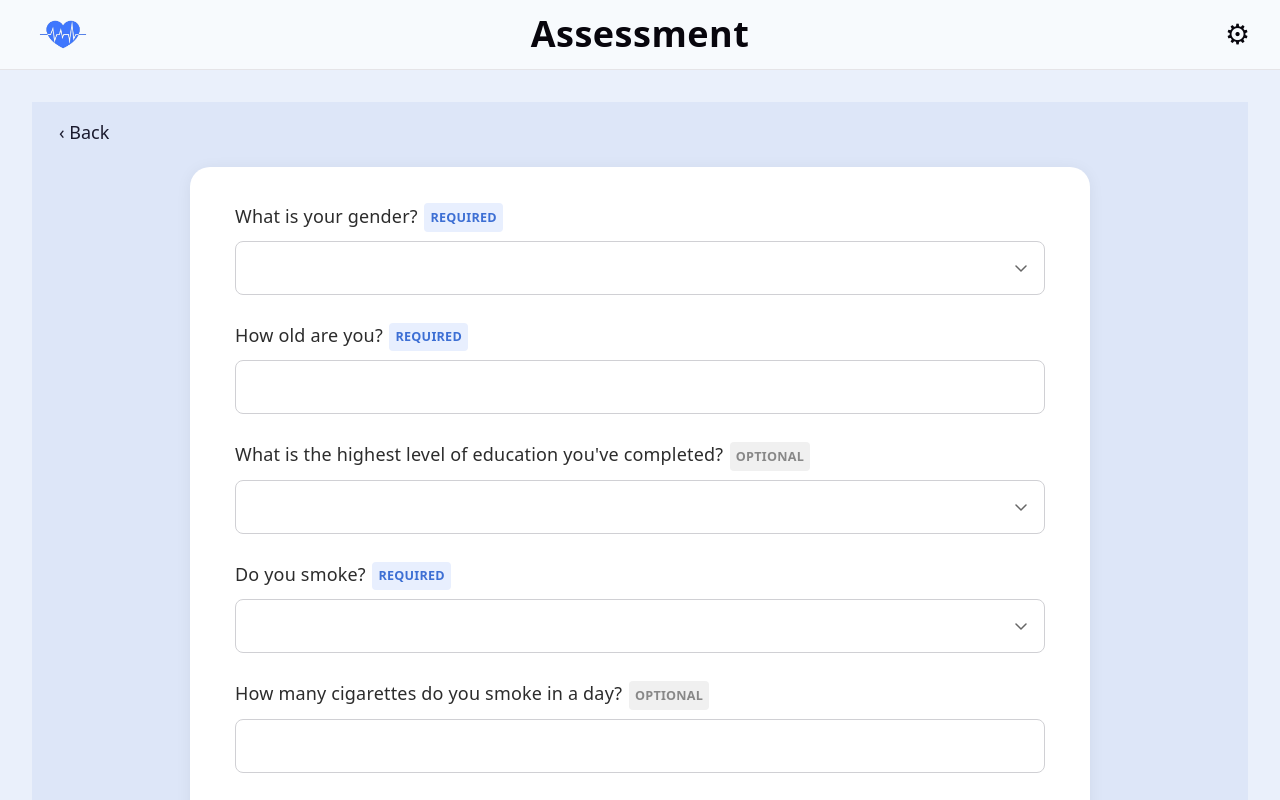
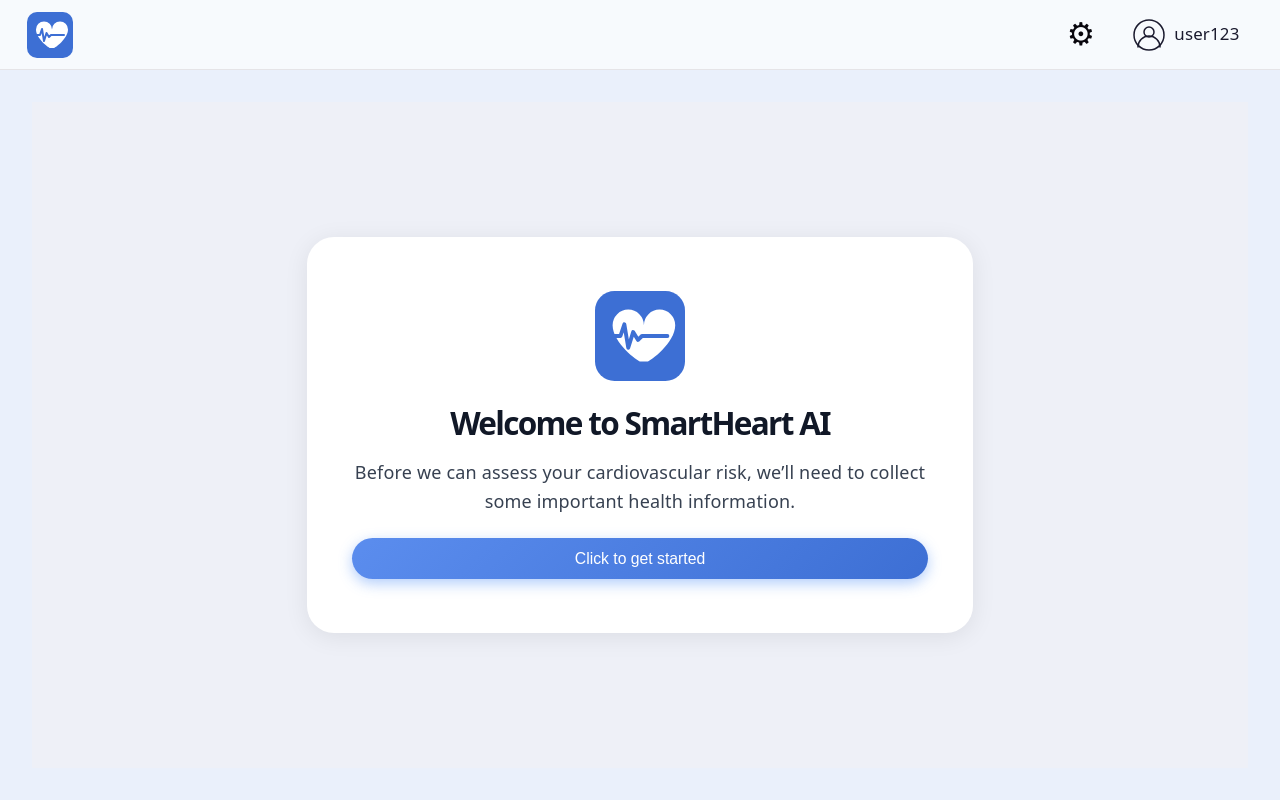
Before and after one commit to RackyDay/ai-cardiometabolic-risk, a React app in the folder frontend/: page / in a window 1280 px wide. Built offline with nearby package versions, Linux system fonts and the light colour scheme; the HTML template or start-up script is replaced by a standard one.

Commit message:
Created Welcome page & added login static placeholder

```diff
--- a/frontend/src/App.jsx
+++ b/frontend/src/App.jsx
@@ -3,6 +3,7 @@ import "./App.css";
 import InputPage from "./pages/input/InputPage";
 import DashboardPage from "./pages/dashboard/DashboardPage";
 import LearnPage from "./pages/learn/LearnPage";
+import WelcomePage from "./pages/welcome/WelcomePage";
 import { RiskProvider } from "./context/RiskContext";
 import MenuBar from "./components/layout/MenuBar/MenuBar";
 import SideNav from "./components/layout/SideNav/SideNav";
@@ -20,7 +21,8 @@ function AppLayout() {
 
         <main className="app-content">
           <Routes>
-            <Route path="/" element={<InputPage />} />
+            <Route path="/" element={<WelcomePage />} />
+            <Route path="/inputs" element={<InputPage />} />
             <Route path="/dashboard" element={<DashboardPage />} />
             <Route path="/learn" element={<LearnPage />} />
           </Routes>
--- a/frontend/src/components/common/ActionButton.css
+++ b/frontend/src/components/common/ActionButton.css
@@ -1,5 +1,5 @@
 .action-button {
-  background: linear-gradient(135deg, #4f8ef7, #1d4ed8);
+  background: linear-gradient(135deg, #5b8dee, #3d6fd4);
   color: white;
   border: none;
   border-radius: 3.125rem;
--- a/frontend/src/components/layout/MenuBar/MenuBar.css
+++ b/frontend/src/components/layout/MenuBar/MenuBar.css
@@ -1,12 +1,12 @@
 .menu-bar {
   height: 70px;
   width: 100%;
-  background: #f7faFd;
+  background: #f7fafd;
   border-bottom: 1px solid var(--border);
   display: grid;
   grid-template-columns: 180px 1fr 180px;
   align-items: center;
-  padding: 0 24px;
+  padding: 0 1.5rem;
   box-sizing: border-box;
 }
 
@@ -18,9 +18,9 @@
 .menu-bar-title {
   margin: 0;
   text-align: center;
-  font-size: 36px;
+  font-size: 1.75rem;
   font-weight: 600;
-  color: var(--text-h);
+  color: #3d6fd4;
   letter-spacing: 0.5px;
 }
 
@@ -28,16 +28,16 @@
   display: flex;
   justify-content: flex-end;
   align-items: center;
-  gap: 16px;
+  gap: 1rem;
 }
 
 .menu-icon-button {
   border: none;
   background: transparent;
   color: var(--text-h);
-  font-size: 28px;
+  font-size: 1.75rem;
   cursor: pointer;
-  padding: 6px;
+  padding: 0.375rem;
   line-height: 1;
 }
 
@@ -46,7 +46,27 @@
 }
 
 .menu-bar-logo {
-  height: 60px;
+  height: 3.75rem;
   width: auto;
   object-fit: contain;
 }
+
+.menu-profile {
+  display: flex;
+  align-items: center;
+  gap: 0.5rem;
+  cursor: pointer;
+  padding: 0.375rem 0.75rem;
+  border-radius: 2rem;
+  transition: background 0.15s;
+}
+
+.menu-profile:hover {
+  background: #e5e7eb;
+}
+
+.menu-profile-username {
+  font-size: 0.9375rem;
+  font-weight: 500;
+  color: #1a1a2e;
+}
--- a/frontend/src/components/layout/MenuBar/MenuBar.jsx
+++ b/frontend/src/components/layout/MenuBar/MenuBar.jsx
@@ -1,14 +1,17 @@
 import "./MenuBar.css";
-import logo from "../../../assets/heart-logo.png"
+import HeartECGIcon from "../../icons/HeartECGIcon";
+import UserIcon from "../../icons/UserIcon";
 import useMenuBarViewModel from "./useMenuBarViewModel";
+import { useNavigate } from "react-router-dom";
 
 function MenuBar() {
-  const { pageTitle } = useMenuBarViewModel()
+  const { pageTitle } = useMenuBarViewModel();
+  const navigate = useNavigate();
 
   return (
     <header className="menu-bar">
-      <div className="menu-bar-left">
-        <img src={logo} alt="App logo" className="menu-bar-logo" />
+      <div className="menu-bar-left" onClick={() => navigate("/")} style={{ cursor: "pointer" }}>
+        <HeartECGIcon />
       </div>
 
       <h1 className="menu-bar-title">{pageTitle}</h1>
@@ -17,9 +20,10 @@ function MenuBar() {
         <button className="menu-icon-button" aria-label="Settings">
           ⚙
         </button>
-        {/* <button className="menu-icon-button" aria-label="Profile">
-          👤
-        </button> */}
+        <div className="menu-profile">
+          <UserIcon />
+          <span className="menu-profile-username">user123</span>
+        </div>
       </div>
     </header>
   );
--- a/frontend/src/components/layout/MenuBar/useMenuBarViewModel.js
+++ b/frontend/src/components/layout/MenuBar/useMenuBarViewModel.js
@@ -4,12 +4,13 @@ function useMenuBarViewModel() {
   const location = useLocation();
 
   const pageTitles = {
-    "/": "Assessment",
-    "/dashboard": "Dashboard",
+    "/": "",
+    "/inputs": "My Health Information",
+    "/dashboard": "Overview",
     "/learn": "Learn",
   };
 
-  const pageTitle = pageTitles[location.pathname] || "Assessment";
+  const pageTitle = pageTitles[location.pathname] || "";
 
   return {
     pageTitle,
--- a/frontend/src/pages/input/InputPage.jsx
+++ b/frontend/src/pages/input/InputPage.jsx
@@ -2,6 +2,7 @@ import Dropdown from "../../components/common/Dropdown";
 import InputTextField from "../../components/common/InputTextField";
 import "./InputPage.css";
 import { useInputViewModel } from "./useInputViewModel";
+import { useNavigate } from "react-router-dom";
 
 const GENDER_OPTIONS = [
   { value: "M", label: "Male" },
@@ -23,13 +24,14 @@ const YES_NO = [
 function InputPage() {
 
   const {formData, errors, set, page, setPage, handleSubmit} = useInputViewModel();
+  const navigate = useNavigate();
 
   return (
     <div className="inputs-page">
       <div className="page-body">
-        <button className="back-btn" onClick={() => navigate(-1)}>
-          ‹ Back
-        </button>
+      <button className="back-btn" onClick={() => navigate("/")}>
+        ‹ Back
+      </button>
 
         <div className="form-card">
           {page === 1 && (
--- /dev/null
+++ b/frontend/src/pages/welcome/WelcomePage.css
@@ -0,0 +1,69 @@
+.welcome-page {
+  display: flex;
+  justify-content: center;
+  align-items: center;
+  min-height: 100%;
+  background-color: #eef0f7;
+  padding: 2rem;
+  box-sizing: border-box;
+}
+
+.welcome-card {
+  background: #ffffff;
+  border-radius: 1.5rem;
+  padding: 3rem 2.5rem;
+  max-width: 32rem;
+  width: 100%;
+  display: flex;
+  flex-direction: column;
+  align-items: center;
+  text-align: center;
+  box-shadow: 0 4px 24px rgba(0, 0, 0, 0.08);
+  gap: 1.25rem;
+}
+
+.welcome-title {
+  font-size: 1.75rem;
+  font-weight: 700;
+  color: #111827;
+  margin: 0;
+}
+
+.welcome-description {
+  font-size: 1rem;
+  color: #374151;
+  line-height: 1.6;
+  margin: 0;
+}
+
+.welcome-next {
+  font-size: 0.9375rem;
+  color: #6b7280;
+  line-height: 1.6;
+  margin: 0;
+}
+
+.welcome-btn-primary {
+  width: 100%;
+  padding: 0.875rem 1.5rem;
+  border-radius: 3rem;
+  font-size: 1rem;
+  font-weight: 600;
+  cursor: pointer;
+  border: none;
+  background: linear-gradient(135deg, #4f8ef7, #1d4ed8);
+  color: white;
+  box-shadow: 0 0.25rem 0.75rem rgba(59, 130, 246, 0.4);
+  transition: opacity 0.2s, transform 0.1s;
+  margin-top: 0.5rem;
+}
+
+.welcome-btn-primary:hover {
+  opacity: 0.9;
+  transform: translateY(-1px);
+}
+
+.welcome-logo-wrapper svg {
+  width: 5rem;
+  height: 5rem;
+}
--- /dev/null
+++ b/frontend/src/pages/welcome/WelcomePage.jsx
@@ -0,0 +1,30 @@
+import { useNavigate } from "react-router-dom";
+import HeartECGIcon from "../../components/icons/HeartECGIcon";
+import "./WelcomePage.css";
+import ActionButton from "../../components/common/ActionButton";
+
+function WelcomePage() {
+  const navigate = useNavigate();
+
+  return (
+    <div className="welcome-page">
+      <div className="welcome-card">
+        <div className="welcome-logo-wrapper">
+            <HeartECGIcon />
+        </div>
+
+        <h1 className="welcome-title">Welcome to SmartHeart AI</h1>
+
+        <p className="welcome-description">
+          Before we can assess your cardiovascular risk, we’ll need to collect some important health information.
+        </p>
+
+
+        <ActionButton label="Click to get started" to="/inputs" />
+
+      </div>
+    </div>
+  );
+}
+
+export default WelcomePage;
--- a/frontend/src/viewmodels/useAppLayoutViewModel.js
+++ b/frontend/src/viewmodels/useAppLayoutViewModel.js
@@ -1,10 +1,9 @@
 import { useLocation } from "react-router-dom";
 
-// Logic for hiding navbar on specific pages
 function useAppLayoutViewModel() {
   const location = useLocation();
 
-  const pagesWithoutSideNav = ["/"];
+  const pagesWithoutSideNav = ["/", "/inputs"];
   const shouldShowSideNav = !pagesWithoutSideNav.includes(location.pathname);
 
   return {
```
